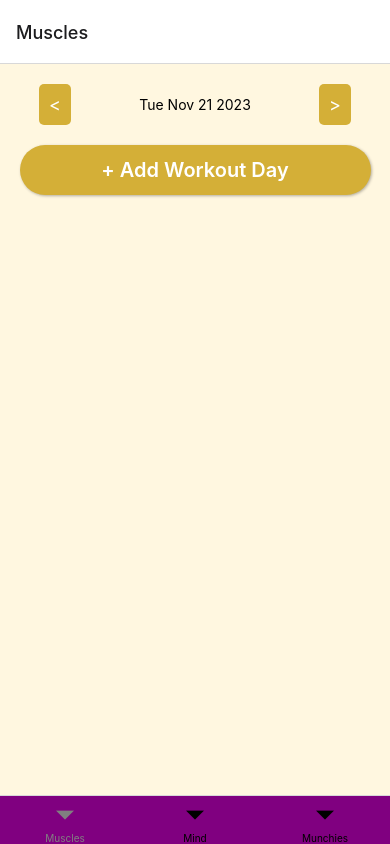
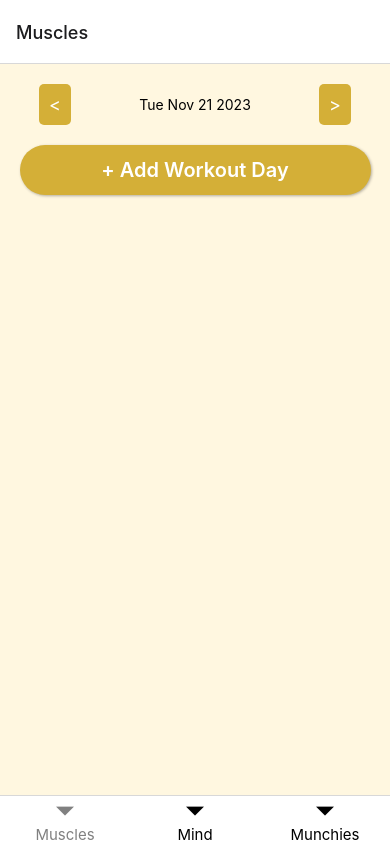
Before and after one commit to sc830/Hercules, a React Native app in the folder Hercules/: screen /Main in a window 390 px wide. Built offline with nearby package versions, Linux system fonts and the light colour scheme.

Commit message:
fixed bug so we can now edit bottom tabs

```diff
--- a/Hercules/Views/main/AppStyles.js
+++ b/Hercules/Views/main/AppStyles.js
@@ -1,21 +1,33 @@
+// AppStyles.js
 import { StyleSheet } from 'react-native';
 
-// Define your styles here
 const AppStyles = StyleSheet.create({
+  // Styles for the bottom tab navigation
   tabBarStyle: {
-    backgroundColor: 'purple',
-    // Add other styling properties for the tab bar here
+    backgroundColor: 'white', // Background color of the tab bar
   },
   tabBarOptions: {
-    activeTintColor: 'gray',
-    inactiveTintColor: 'black',
-    // You can spread the tabBarStyle inside the object below if needed
+    activeTintColor: 'grey', // Text color of the selected tab
+    inactiveTintColor: 'black', // Text color of the unselected tabs
   },
+  tabBarLabelStyle: {
+    fontSize: 15, // Font size of the tab labels
+    //backgroundColor: 'red', // Background color of the tab bar (box around the words)
+    //fontWeight: 'bold', // Font weight for the tab labels
+  },
+
+  // Styles for each stack navigator within the tabs
   stackScreenOptions: {
-    headerShown: false,
-    // Add other styling properties for the stack navigator here
+    backgroundColor: 'white', // Background color of the tab bar
+    headerShown: false, // Hides the header for all stack screens
+    headerStyle: {
+      backgroundColor: 'black', // Background color of the header (not shown in this case)
+    },
+    headerTintColor: 'white', // Color of the back button and title in the header
+    headerTitleStyle: {
+      fontWeight: 'bold', // Font weight for the header title
+    },
   },
 });
 
-// Export the styles as named exports
-export { AppStyles as default };
+export default AppStyles;
--- a/Hercules/Views/main/MainTabs.js
+++ b/Hercules/Views/main/MainTabs.js
@@ -1,3 +1,4 @@
+
 import React from 'react';
 import { createBottomTabNavigator } from '@react-navigation/bottom-tabs';
 import { createStackNavigator } from '@react-navigation/stack';
@@ -45,6 +46,7 @@ const MunchiesScreen = () => (
   </Stack.Navigator>
 );
 
+
 const MainTabs = () => {
   return (
     <Tab.Navigator
@@ -53,6 +55,7 @@ const MainTabs = () => {
         tabBarActiveTintColor: AppStyles.tabBarOptions.activeTintColor,
         tabBarInactiveTintColor: AppStyles.tabBarOptions.inactiveTintColor,
         tabBarStyle: AppStyles.tabBarStyle,
+        tabBarLabelStyle: AppStyles.tabBarLabelStyle, // Use centralized style for tab labels
       }}
     >
       <Tab.Screen name="Muscles" component={WorkoutStackNavigator} />
```
